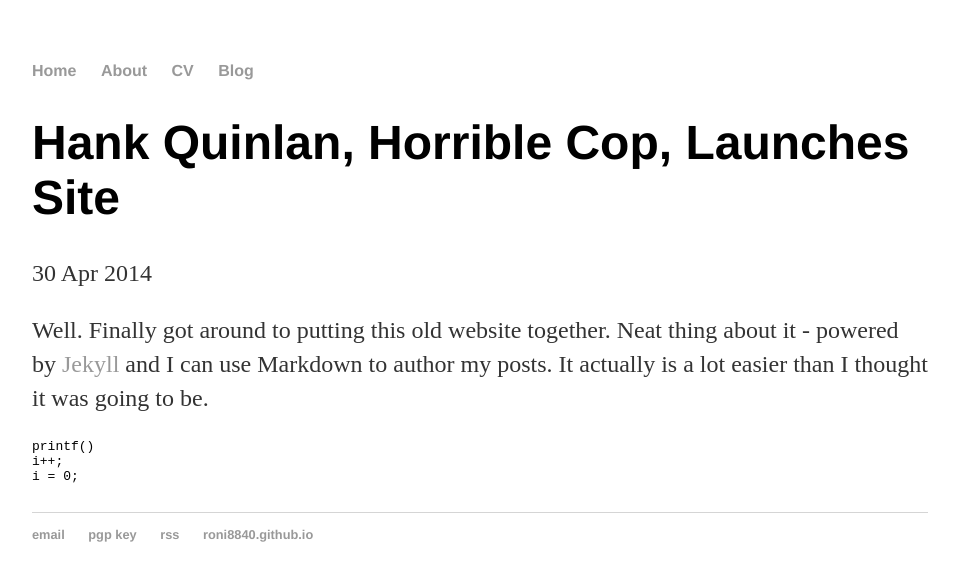
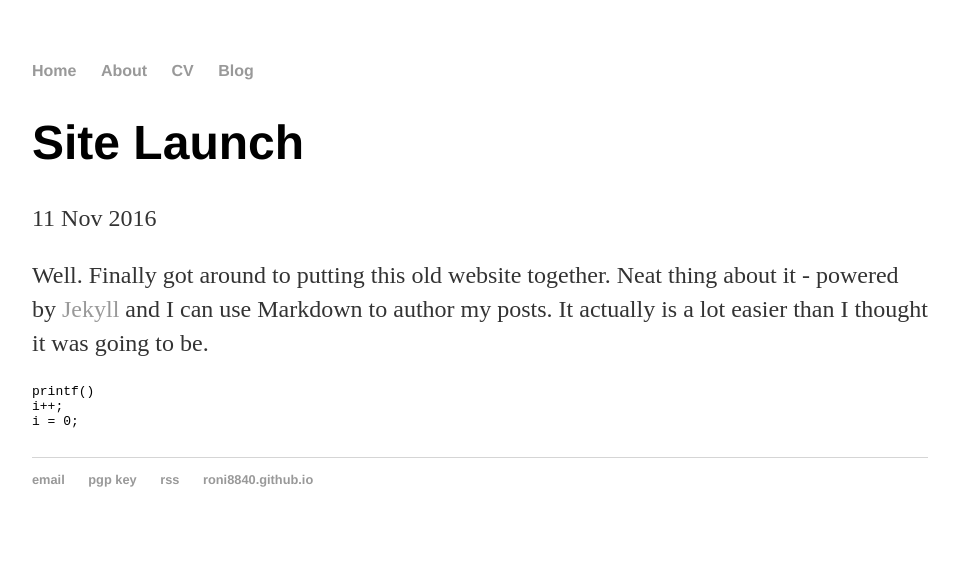
Before and after one commit to ronaldreichmuth/ronaldreichmuth.github.io, a Jekyll site: the page built from _posts/2016-11-11-site-launched.md, in a window 1280 px wide. Shown: the top 581 px of the page, without its empty margins (160-1119 px from the left). Built offline with Jekyll 4.4.1, drawn with Linux system fonts in a browser that asks for light colours.

Commit message:
Update 2016-11-11-site-launched.md

```diff
--- a/_posts/2016-11-11-site-launched.md
+++ b/_posts/2016-11-11-site-launched.md
@@ -1,7 +1,7 @@
 ---
 layout: post
-title: "Hank Quinlan, Horrible Cop, Launches Site"
-date: 2014-04-30
+title: "Site Launch"
+date: 2016-11-11
 ---
 
 Well. Finally got around to putting this old website together. Neat thing about it - powered by [Jekyll](http://jekyllrb.com) and I can use Markdown to author my posts. It actually is a lot easier than I thought it was going to be.
```
